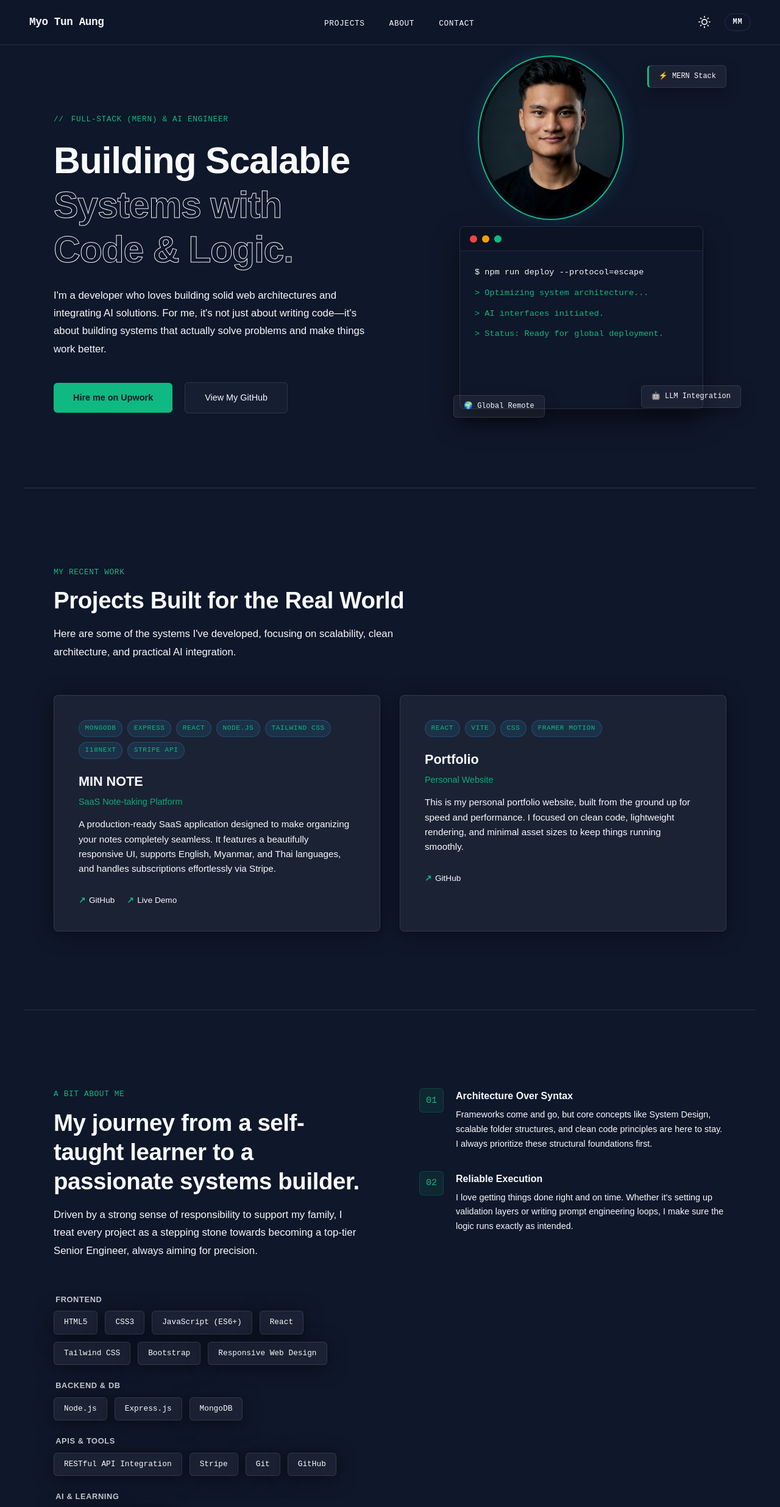
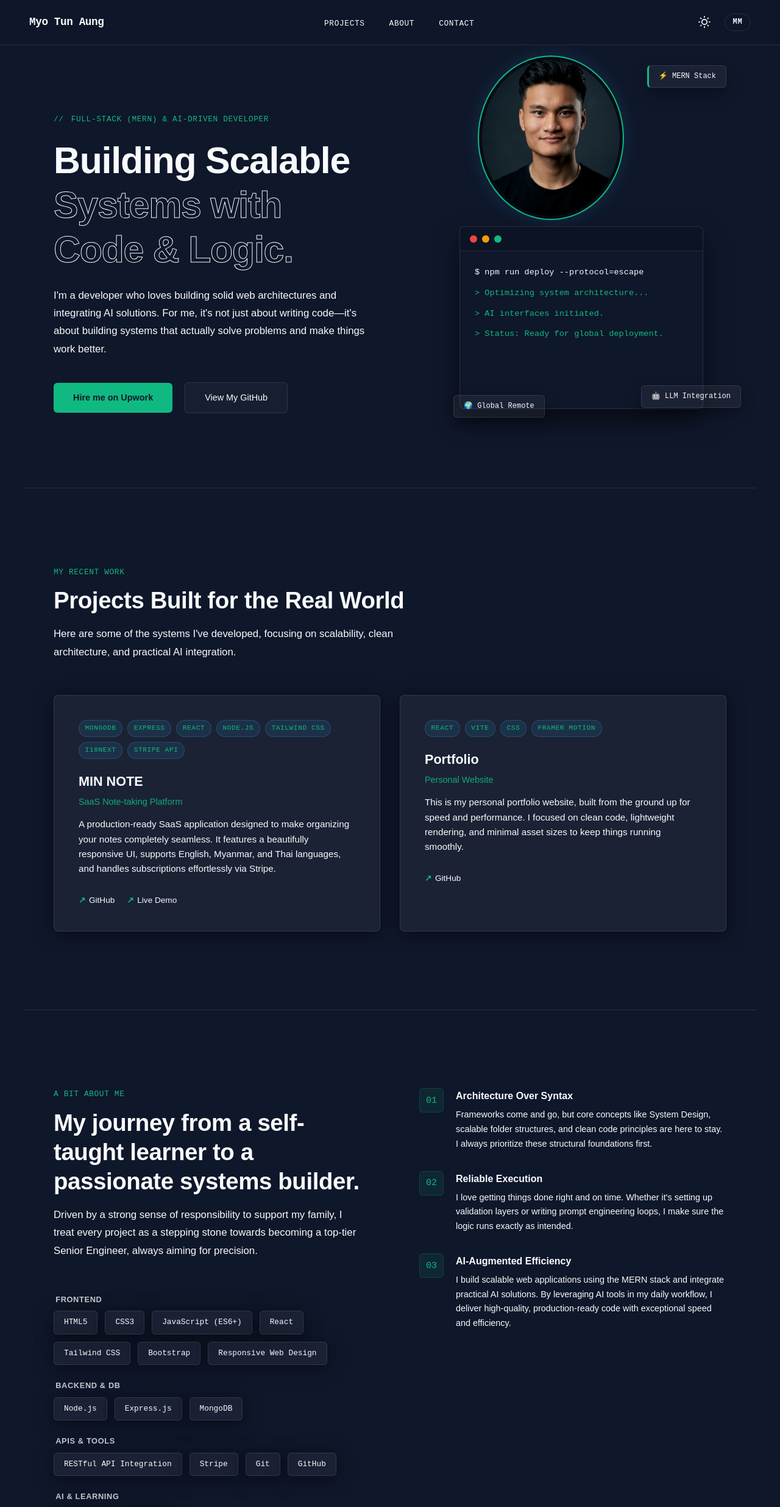
Before and after one commit to myotunaungdev-pro/portfolio, a React (Vite) app: page / in a window 1280 px wide. Shown: the top 2472 px of the page at 61% size. Built offline with nearby package versions, Linux system fonts and the light colour scheme.

Commit message:
content: update portfolio title and about section topics

```diff
--- a/src/components/About/About.jsx
+++ b/src/components/About/About.jsx
@@ -101,6 +101,13 @@ export default function About() {
                             <p>{t('about.value2Desc')}</p>
                         </div>
                     </div>
+                    <div className="value-item">
+                        <div className="value-dot">03</div>
+                        <div className="value-text">
+                            <strong>{t('about.value3Title')}</strong>
+                            <p>{t('about.value3Desc')}</p>
+                        </div>
+                    </div>
                 </div>
             </div>
         </section>
--- a/src/i18n/locales/en.json
+++ b/src/i18n/locales/en.json
@@ -5,7 +5,7 @@
     "contact": "Contact"
   },
   "hero": {
-    "role": "FULL-STACK (MERN) & AI ENGINEER",
+    "role": "Full-Stack (MERN) & AI-Driven Developer",
     "title1": "Building Scalable",
     "title2": "Systems with",
     "title3": "Code & Logic.",
@@ -26,6 +26,8 @@
     "value1Desc": "Frameworks come and go, but core concepts like System Design, scalable folder structures, and clean code principles are here to stay. I always prioritize these structural foundations first.",
     "value2Title": "Reliable Execution",
     "value2Desc": "I love getting things done right and on time. Whether it's setting up validation layers or writing prompt engineering loops, I make sure the logic runs exactly as intended.",
+    "value3Title": "AI-Augmented Efficiency",
+    "value3Desc": "I build scalable web applications using the MERN stack and integrate practical AI solutions. By leveraging AI tools in my daily workflow, I deliver high-quality, production-ready code with exceptional speed and efficiency.",
     "skills": {
       "frontend": "Frontend",
       "backend": "Backend & DB",
--- a/src/i18n/locales/mm.json
+++ b/src/i18n/locales/mm.json
@@ -5,7 +5,7 @@
     "contact": "ဆက်သွယ်ရန်"
   },
   "hero": {
-    "role": "FULL-STACK (MERN) & AI ENGINEER",
+    "role": "Full-Stack (MERN) & AI-Driven Developer",
     "title1": "ခိုင်မာတဲ့ စနစ်တွေကို",
     "title2": "Code တွေ Logic တွေနဲ့",
     "title3": "တည်ဆောက်နေပါတယ်။",
@@ -22,10 +22,12 @@
     "sectionLabel": "ကျွန်တော့်အကြောင်း တစေ့တစောင်း",
     "sectionTitle": "ကိုယ့်ဘာသာကြိုးစားလေ့လာသူ ဘဝကနေ Systems တွေကို စနစ်တကျတည်ဆောက်သူတစ်ယောက်ဖြစ်လာပုံ။",
     "sectionSub": "မိသားစုကို ထောက်ပံ့ချင်တဲ့ စိတ်ဆန္ဒတွေနဲ့အတူ Project တစ်ခုချင်းစီတိုင်းကို အနာဂတ်မှာ Senior Engineer တစ်ယောက်ဖြစ်လာမယ့် ရည်မှန်းချက်နဲ့ အကောင်းဆုံး၊ အတိကျဆုံးဖြစ်အောင် အမြဲကြိုးစားနေပါတယ်။",
-    "value1Title": "Architecture Over Syntax",
+    "value1Title": "Syntax ထက် Architecture",
     "value1Desc": "Framework တွေကတော့ အမြဲပြောင်းလဲနေမှာပါပဲ။ ဒါပေမယ့် System Design၊ Scalable ဖြစ်တဲ့ Folder Structure တွေနဲ့ Clean Code ရေးသားမှုတွေကတော့ အမြဲတမ်းအရေးပါပါတယ်။ ဒါကြောင့် ကျွန်တော်က Architecture နဲ့ ဖွဲ့စည်းပုံခိုင်မာမှုကို အမြဲဦးစားပေးပါတယ်။",
-    "value2Title": "Reliable Execution",
+    "value2Title": "ယုံကြည်စိတ်ချရတဲ့ Execution",
     "value2Desc": "အလုပ်တစ်ခုကို သတ်မှတ်ထားတဲ့ အချိန်အတွင်းမှာ သေသေချာချာ ပြီးမြောက်အောင်လုပ်ရတာကို သဘောကျပါတယ်။ Validation Layer တွေရေးတာပဲဖြစ်ဖြစ်၊ Prompt Engineering Loops တွေဖန်တီးတာပဲဖြစ်ဖြစ် Logic တွေကို စဉ်းစားထားတဲ့အတိုင်း တိတိကျကျ အလုပ်လုပ်အောင် ဖန်တီးပါတယ်။",
+    "value3Title": "AI နဲ့ အားဖြည့်ထားတဲ့ Efficiency",
+    "value3Desc": "ကျွန်တော်က MERN stack နဲ့ Web တွေရေးတယ်၊ AI တွေ ပေါင်းထည့်တယ်။ နေ့စဉ် အလုပ်လုပ်တဲ့အခါ AI Tools တွေကို အသုံးချတဲ့အတွက် အရည်အသွေးမြင့်တဲ့ Code တွေကို အလွန်မြန်ဆန်တဲ့ နှုန်းထားနဲ့ ရေးသားနိုင်ပါတယ်။",
     "skills": {
       "frontend": "Frontend",
       "backend": "Backend & DB",
```
Also changed, not shown: src/assets/hero-preview.png.
